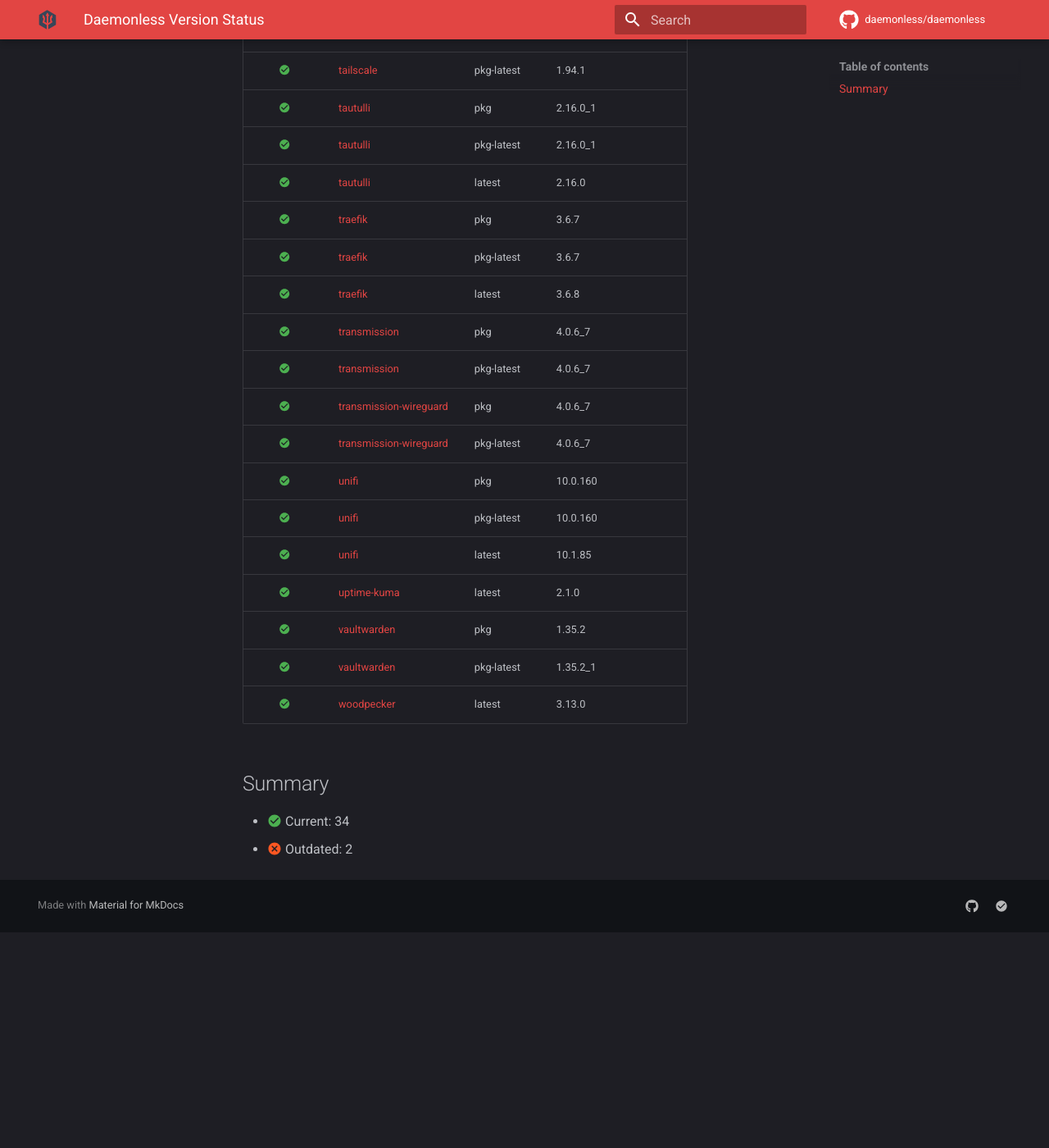
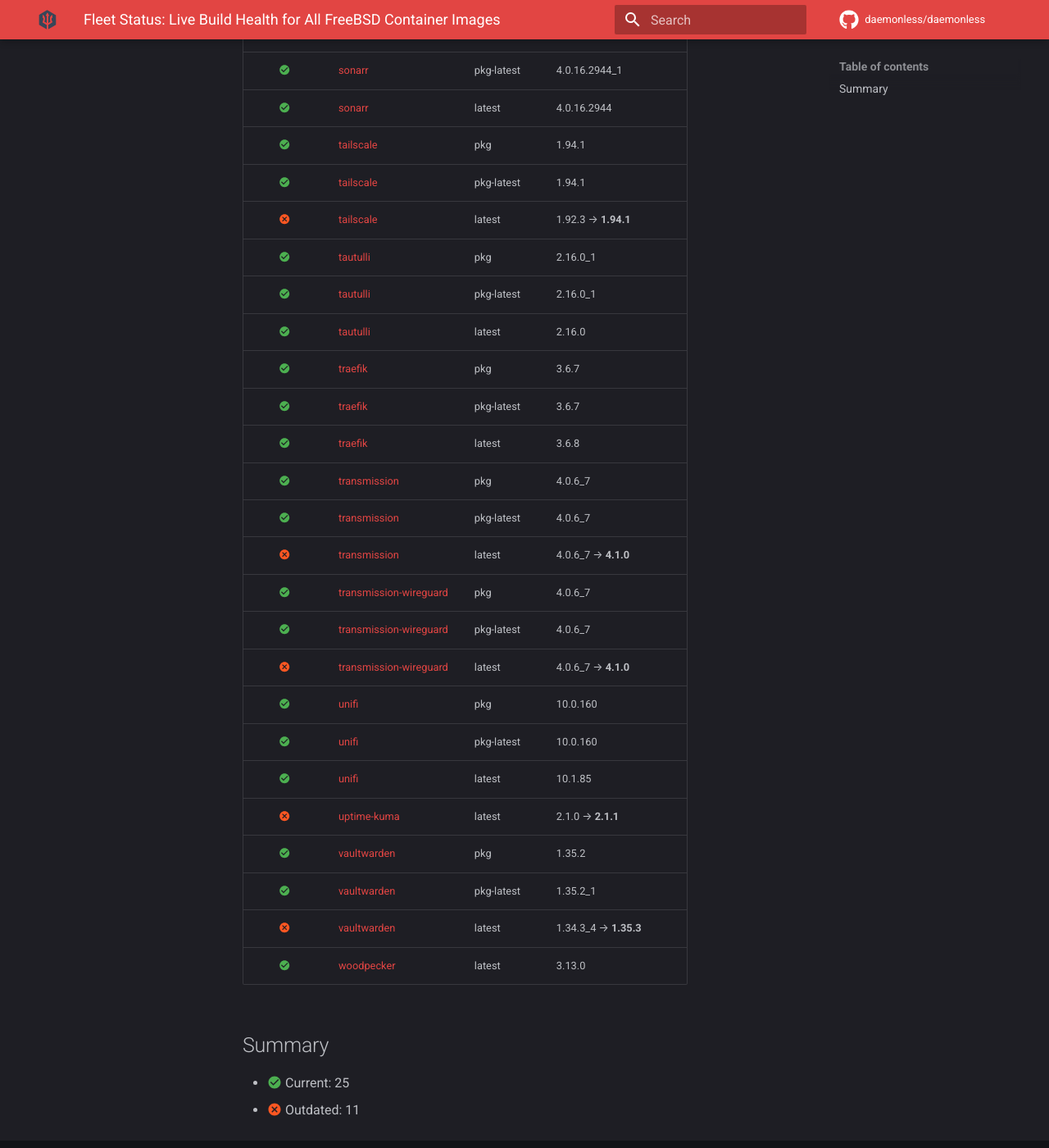
Before and after one commit to daemonless/daemonless-io, an MkDocs documentation site: the page built from docs/status.md, in a window 1280 px wide and 1400 px high, scrolled down 2665 px. Shown: the whole window at 82% size. Built offline with MkDocs 1.6.1 and Material for MkDocs 9.7.7, drawn with Linux system fonts in a browser that asks for light colours; comment, search, counter and statistics services are not loaded; before the commit the page ends 3802 px from its top, so only the background shows below that; some of the changed text lies outside the part shown.

Commit message:
Update version status [skip ci]

```diff
--- a/docs/status.md
+++ b/docs/status.md
@@ -1,3 +1,8 @@
+---
+title: "Fleet Status: Live Build Health for All FreeBSD Container Images"
+description: "Real-time version tracking for every Daemonless image. See which containers are current, outdated, or building across the entire fleet."
+---
+
 # Daemonless Version Status
 
 | Status | Image | Tag | Version |
@@ -11,6 +16,7 @@
 | :material-check-circle:{ .current } | [cloudflared](https://github.com/daemonless/cloudflared/actions) | pkg-latest | 2025.8.0_5 |
 | :material-check-circle:{ .current } | [gitea](https://github.com/daemonless/gitea/actions) | pkg | 1.24.2_8 |
 | :material-check-circle:{ .current } | [gitea](https://github.com/daemonless/gitea/actions) | pkg-latest | 1.24.2_8 |
+| :material-close-circle:{ .outdated } | [gitea](https://github.com/daemonless/gitea/actions) | latest | 1.24.2_7 → **1.25.4** |
 | :material-check-circle:{ .current } | [homepage](https://github.com/daemonless/homepage/actions) | pkg | 1.8.0 |
 | :material-check-circle:{ .current } | [homepage](https://github.com/daemonless/homepage/actions) | pkg-latest | 1.8.0 |
 | :material-check-circle:{ .current } | [homepage](https://github.com/daemonless/homepage/actions) | latest | 1.10.1 |
@@ -21,15 +27,17 @@
 | :material-check-circle:{ .current } | [immich-server](https://github.com/daemonless/immich-server/actions) | latest | 2.5.6 |
 | :material-check-circle:{ .current } | [jellyfin](https://github.com/daemonless/jellyfin/actions) | pkg | 10.11.5 |
 | :material-check-circle:{ .current } | [jellyfin](https://github.com/daemonless/jellyfin/actions) | pkg-latest | 10.11.6 |
+| :material-close-circle:{ .outdated } | [jellyfin](https://github.com/daemonless/jellyfin/actions) | latest | 10.11.5 → **10.11.6** |
 | :material-check-circle:{ .current } | [lidarr](https://github.com/daemonless/lidarr/actions) | pkg | 2.13.3.4711_1 |
 | :material-check-circle:{ .current } | [lidarr](https://github.com/daemonless/lidarr/actions) | pkg-latest | 3.1.0.4875 |
 | :material-check-circle:{ .current } | [lidarr](https://github.com/daemonless/lidarr/actions) | latest | 3.1.0.4875 |
 | :material-check-circle:{ .current } | [mariadb-11.4](https://github.com/daemonless/mariadb-11.4/actions) | pkg | 11.4.9 |
 | :material-close-circle:{ .outdated } | [mariadb-11.4](https://github.com/daemonless/mariadb-11.4/actions) | pkg-latest | 11.4.9 → **11.4.10** |
 | :material-check-circle:{ .current } | [mealie](https://github.com/daemonless/mealie/actions) | latest | 3.10.2 |
-| :material-check-circle:{ .current } | [n8n](https://github.com/daemonless/n8n/actions) | latest | 2.7.4 |
+| :material-close-circle:{ .outdated } | [n8n](https://github.com/daemonless/n8n/actions) | latest | 2.7.4 → **2.7.5** |
 | :material-check-circle:{ .current } | [nextcloud](https://github.com/daemonless/nextcloud/actions) | pkg | 32.0.3_4 |
 | :material-check-circle:{ .current } | [nextcloud](https://github.com/daemonless/nextcloud/actions) | pkg-latest | 32.0.5 |
+| :material-close-circle:{ .outdated } | [nextcloud](https://github.com/daemonless/nextcloud/actions) | latest | 32.0.3 → **32.0.6** |
 | :material-check-circle:{ .current } | [openspeedtest](https://github.com/daemonless/openspeedtest/actions) | latest | 2.0.5 |
 | :material-check-circle:{ .current } | [overseerr](https://github.com/daemonless/overseerr/actions) | latest | 1.34.0 |
 | :material-check-circle:{ .current } | [plex](https://github.com/daemonless/plex/actions) | latest | 1.43.0.10492-121068a07 |
@@ -57,6 +65,7 @@
 | :material-check-circle:{ .current } | [sonarr](https://github.com/daemonless/sonarr/actions) | latest | 4.0.16.2944 |
 | :material-check-circle:{ .current } | [tailscale](https://github.com/daemonless/tailscale/actions) | pkg | 1.94.1 |
 | :material-check-circle:{ .current } | [tailscale](https://github.com/daemonless/tailscale/actions) | pkg-latest | 1.94.1 |
+| :material-close-circle:{ .outdated } | [tailscale](https://github.com/daemonless/tailscale/actions) | latest | 1.92.3 → **1.94.1** |
 | :material-check-circle:{ .current } | [tautulli](https://github.com/daemonless/tautulli/actions) | pkg | 2.16.0_1 |
 | :material-check-circle:{ .current } | [tautulli](https://github.com/daemonless/tautulli/actions) | pkg-latest | 2.16.0_1 |
 | :material-check-circle:{ .current } | [tautulli](https://github.com/daemonless/tautulli/actions) | latest | 2.16.0 |
@@ -65,17 +74,20 @@
 | :material-check-circle:{ .current } | [traefik](https://github.com/daemonless/traefik/actions) | latest | 3.6.8 |
 | :material-check-circle:{ .current } | [transmission](https://github.com/daemonless/transmission/actions) | pkg | 4.0.6_7 |
 | :material-check-circle:{ .current } | [transmission](https://github.com/daemonless/transmission/actions) | pkg-latest | 4.0.6_7 |
+| :material-close-circle:{ .outdated } | [transmission](https://github.com/daemonless/transmission/actions) | latest | 4.0.6_7 → **4.1.0** |
 | :material-check-circle:{ .current } | [transmission-wireguard](https://github.com/daemonless/transmission-wireguard/actions) | pkg | 4.0.6_7 |
 | :material-check-circle:{ .current } | [transmission-wireguard](https://github.com/daemonless/transmission-wireguard/actions) | pkg-latest | 4.0.6_7 |
+| :material-close-circle:{ .outdated } | [transmission-wireguard](https://github.com/daemonless/transmission-wireguard/actions) | latest | 4.0.6_7 → **4.1.0** |
 | :material-check-circle:{ .current } | [unifi](https://github.com/daemonless/unifi/actions) | pkg | 10.0.160 |
 | :material-check-circle:{ .current } | [unifi](https://github.com/daemonless/unifi/actions) | pkg-latest | 10.0.160 |
 | :material-check-circle:{ .current } | [unifi](https://github.com/daemonless/unifi/actions) | latest | 10.1.85 |
-| :material-check-circle:{ .current } | [uptime-kuma](https://github.com/daemonless/uptime-kuma/actions) | latest | 2.1.0 |
+| :material-close-circle:{ .outdated } | [uptime-kuma](https://github.com/daemonless/uptime-kuma/actions) | latest | 2.1.0 → **2.1.1** |
 | :material-check-circle:{ .current } | [vaultwarden](https://github.com/daemonless/vaultwarden/actions) | pkg | 1.35.2 |
 | :material-check-circle:{ .current } | [vaultwarden](https://github.com/daemonless/vaultwarden/actions) | pkg-latest | 1.35.2_1 |
+| :material-close-circle:{ .outdated } | [vaultwarden](https://github.com/daemonless/vaultwarden/actions) | latest | 1.34.3_4 → **1.35.3** |
 | :material-check-circle:{ .current } | [woodpecker](https://github.com/daemonless/woodpecker/actions) | latest | 3.13.0 |
 
 ## Summary
 
-- :material-check-circle:{ .current } Current: 34
-- :material-close-circle:{ .outdated } Outdated: 2
+- :material-check-circle:{ .current } Current: 25
+- :material-close-circle:{ .outdated } Outdated: 11
```
